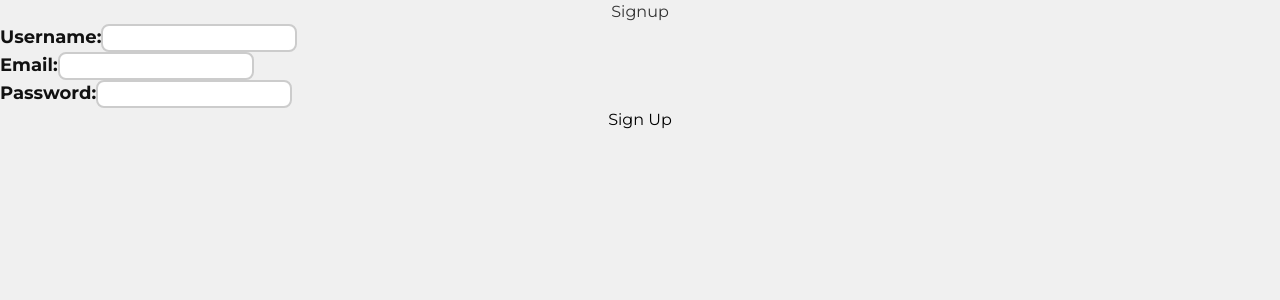
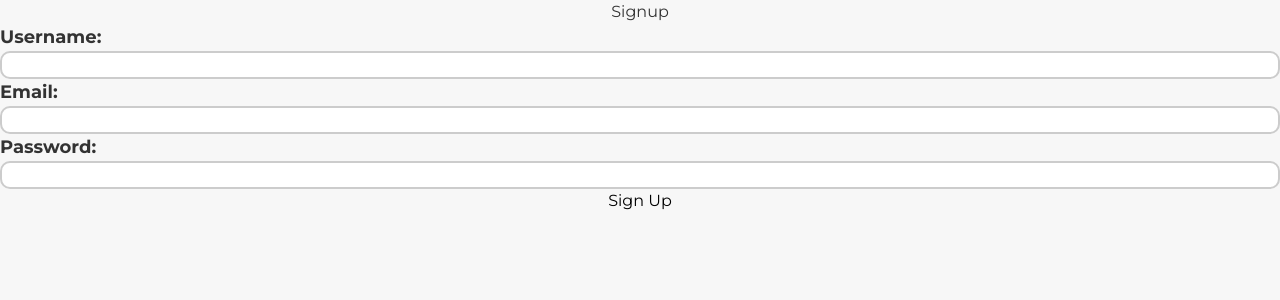
Before and after one commit to SteveA28/Project-3, a React (Vite) app in the folder client/: page /signup in a window 1280 px wide. Shown: the top 300 px of the page. Built offline with nearby package versions, Linux system fonts and the light colour scheme.

Commit message:
Made some changes to css on the signup.css file

```diff
--- a/client/src/assets/Signup.css
+++ b/client/src/assets/Signup.css
@@ -1,6 +1,6 @@
 body {
-    font-family: Arial, sans-serif;
-    background-color: #f0f0f0;
+    font-family: 'Segoe UI', Tahoma, Geneva, Verdana, sans-serif;
+    background-color: #f7f7f7;
     margin: 0;
     padding: 0;
 }
@@ -9,16 +9,16 @@ body {
     max-width: 400px;
     margin: 50px auto;
     padding: 30px;
-    background-color: #fff;
+    background-color: #ffffff;
     border-radius: 15px;
-    box-shadow: 0px 0px 20px 0px rgba(0, 0, 0, 0.1);
+    box-shadow: 0 8px 16px rgba(0, 0, 0, 0.1);
 }
 
 h2 {
     text-align: center;
     margin-bottom: 30px;
     color: #333;
-    font-size: 28px;
+    font-size: 32px;
 }
 
 form {
@@ -26,34 +26,43 @@ form {
     flex-direction: column;
 }
 
+.label-container {
+    margin-bottom: 12px;
+}
+
 label {
     font-weight: bold;
-    color: #111111;
-    margin-bottom: 10px;
+    color: #333;
     font-size: 18px;
+    margin-bottom: 5px;
+}
+
+.input-container {
+    position: relative;
+    margin-bottom: 24px;
 }
 
 input {
-    padding: 12px;
-    margin-bottom: 20px;
-    border-radius: 8px;
+    padding: 14px;
+    border-radius: 10px;
     border: 2px solid #ccc;
     transition: border-color 0.3s ease;
     font-size: 16px;
+    width: 100%;
 }
 
 input:focus {
     outline: none;
     border-color: #007bff;
-    box-shadow: 0px 0px 10px 0px rgba(0, 123, 255, 0.5);
+    box-shadow: 0 0 10px rgba(0, 123, 255, 0.5);
 }
 
 button {
-    padding: 12px 0;
+    padding: 14px 0;
     background-color: #007bff;
     color: #fff;
     border: none;
-    border-radius: 8px;
+    border-radius: 10px;
     cursor: pointer;
     transition: background-color 0.3s ease;
     font-size: 18px;
@@ -66,3 +75,11 @@ button:hover {
 button:focus {
     outline: none;
 }
+
+/* Additional Styling */
+.box {
+    background-color: #f2f2f2;
+    border-radius: 10px;
+    padding: 20px;
+    margin-bottom: 20px;
+}
```
